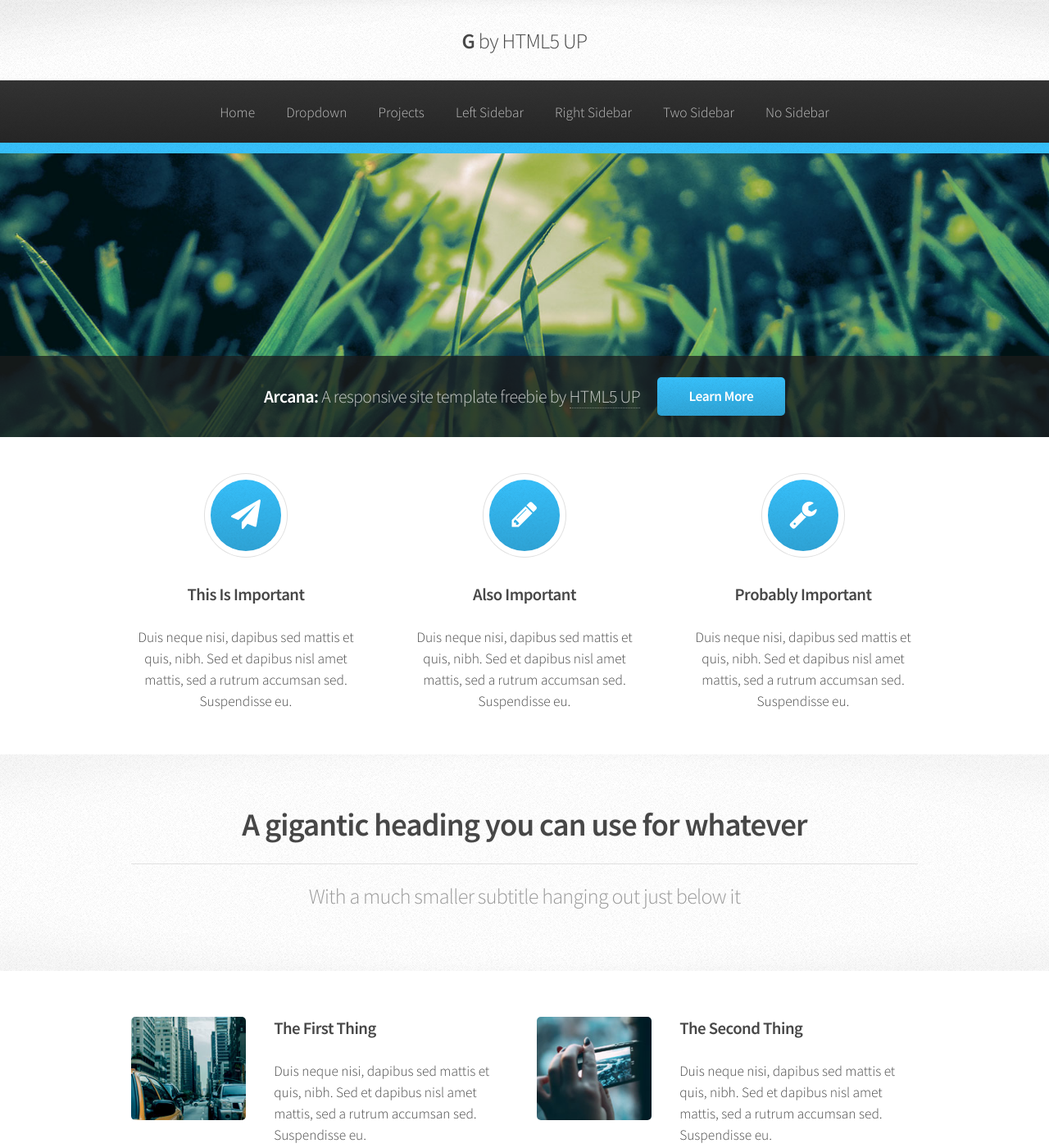
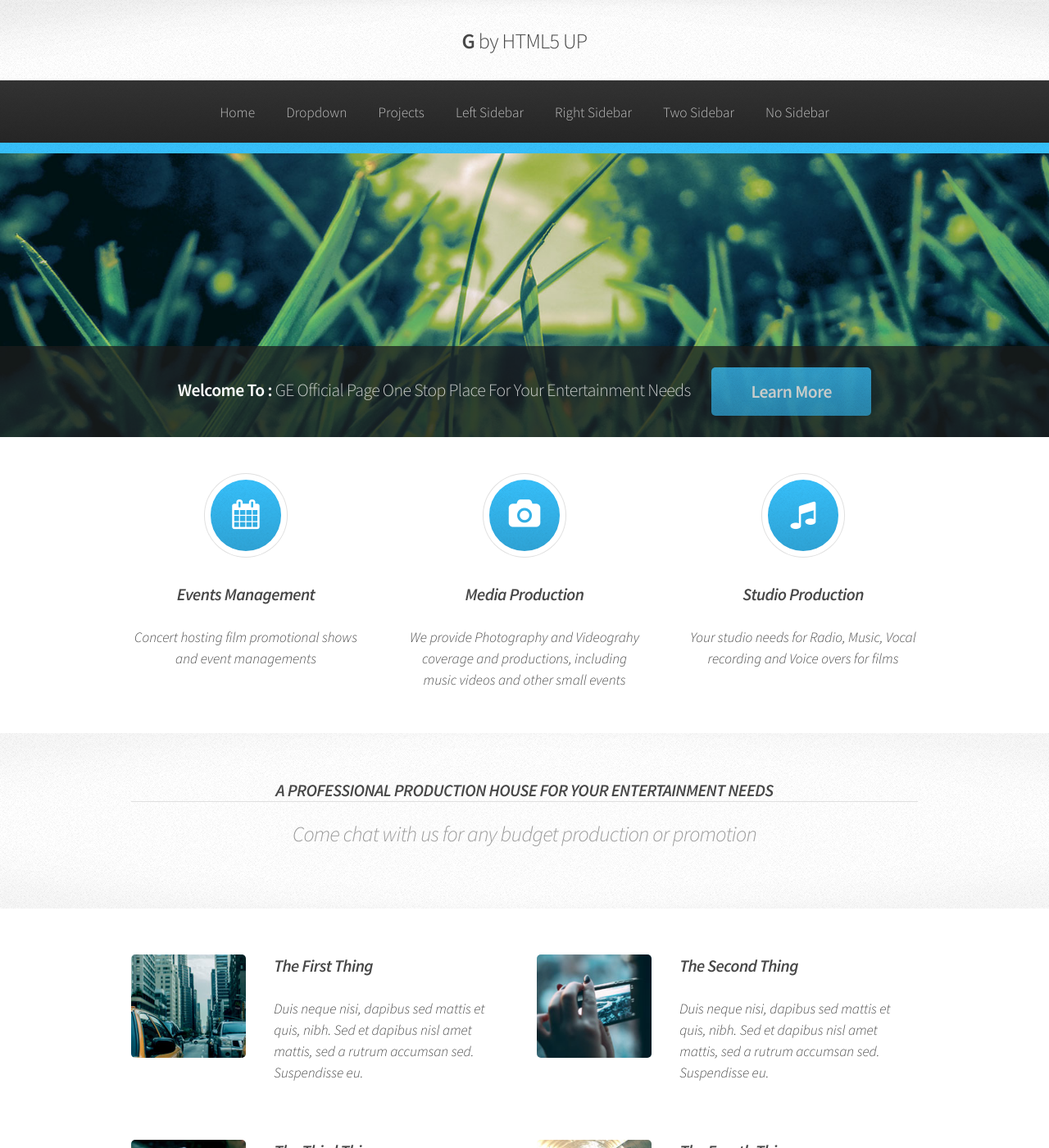
Before and after one commit to gankhiang/gankhiang.github.io, a Jekyll site: the page built from index.html, in a window 1280 px wide and 1400 px high. Shown: the whole window at 82% size. Built offline with Jekyll 4.4.1, drawn with Linux system fonts in a browser that asks for light colours; the list of posts is cut into pages by our own code.

Commit message:
update index

```diff
--- a/index.html
+++ b/index.html
@@ -6,7 +6,7 @@ layout: default
 <!-- Banner -->
 	<section id="banner">
 		<header>
-			<h2>Arcana: <em>A responsive site template freebie by <a href="http://html5up.net">HTML5 UP</a></em></h2>
+			<h2>Welcome To : <em>GE Official Page One Stop Place For Your Entertainment Needs
 			<a href="#" class="button">Learn More</a>
 		</header>
 	</section>
@@ -17,23 +17,23 @@ layout: default
 			<div class="row double">
 				<section class="4u">
 					<div class="box highlight">
-						<i class="icon major fa-paper-plane"></i>
-						<h3>This Is Important</h3>
-						<p>Duis neque nisi, dapibus sed mattis et quis, nibh. Sed et dapibus nisl amet mattis, sed a rutrum accumsan sed. Suspendisse eu.</p>
+						<i class="icon major fa-calendar"></i>
+						<h3>Events Management</h3>
+						<p>Concert hosting film promotional shows and event managements</p>
 					</div>
 				</section>
 				<section class="4u">
 					<div class="box highlight">
-						<i class="icon major fa-pencil"></i>
-						<h3>Also Important</h3>
-						<p>Duis neque nisi, dapibus sed mattis et quis, nibh. Sed et dapibus nisl amet mattis, sed a rutrum accumsan sed. Suspendisse eu.</p>
+						<i class="icon major fa-camera"></i>
+						<h3>Media Production</h3>
+						<p>We provide Photography and Videograhy coverage and productions, including music videos and other small events</p>
 					</div>
 				</section>
 				<section class="4u">
 					<div class="box highlight">
-						<i class="icon major fa-wrench"></i>
-						<h3>Probably Important</h3>
-						<p>Duis neque nisi, dapibus sed mattis et quis, nibh. Sed et dapibus nisl amet mattis, sed a rutrum accumsan sed. Suspendisse eu.</p>
+						<i class="icon major fa-music"></i>
+						<h3>Studio Production</h3>
+						<p>Your studio needs for Radio, Music, Vocal recording and Voice overs for films</p>
 					</div>
 				</section>
 			</div>
@@ -44,8 +44,8 @@ layout: default
 	<section class="wrapper style2">
 		<div class="container">
 			<header class="major">
-				<h2>A gigantic heading you can use for whatever</h2>
-				<p>With a much smaller subtitle hanging out just below it</p>
+				<h3>A PROFESSIONAL PRODUCTION HOUSE FOR YOUR ENTERTAINMENT NEEDS</h3>
+				<p>Come chat with us for any budget production or promotion</p>
 			</header>
 		</div>
 	</section>
```
